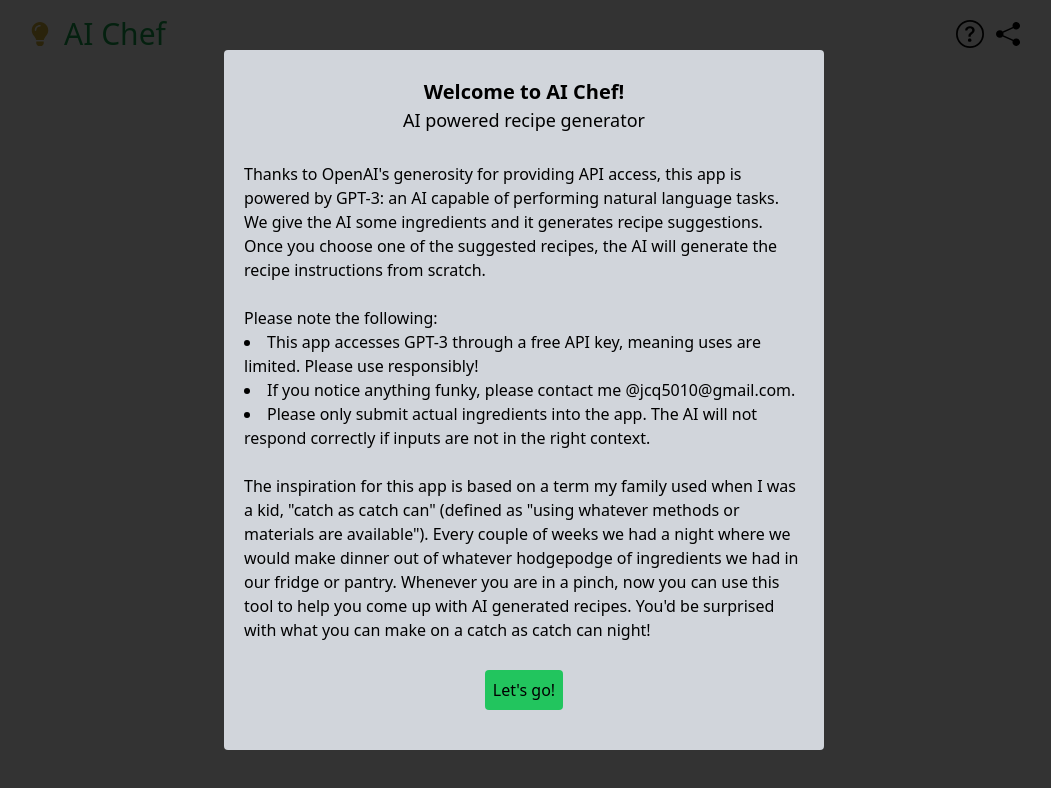
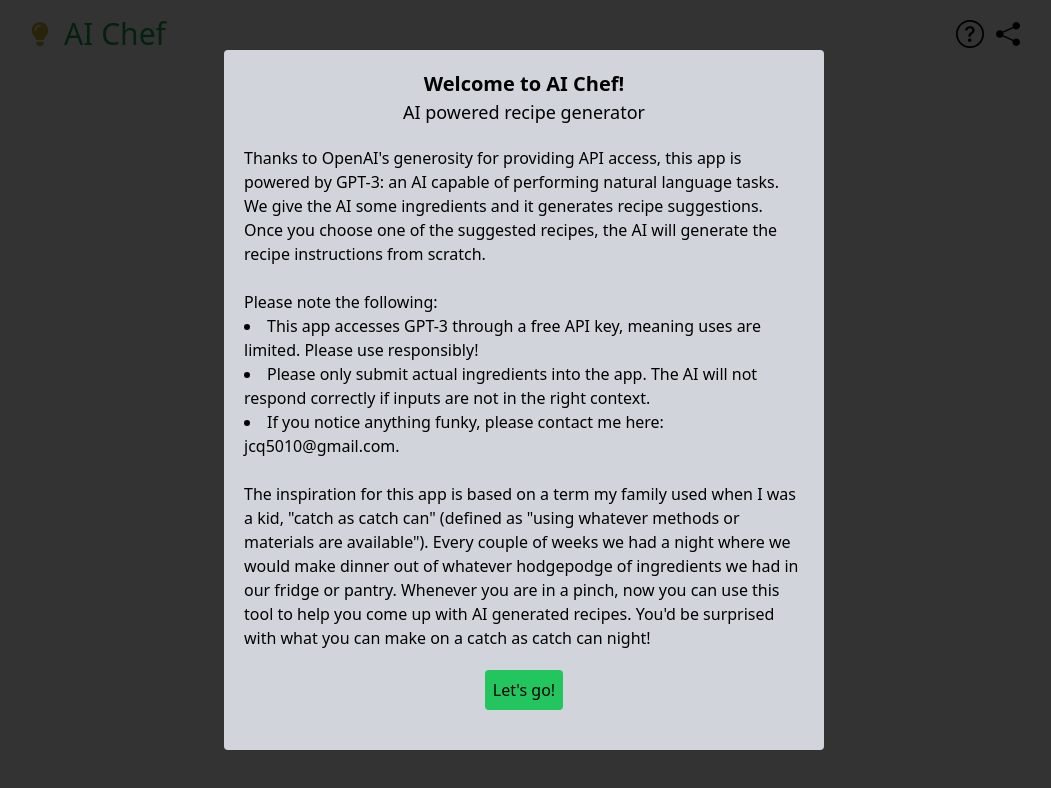
Before and after one commit to jeremiah-quill/Brainfood, a React (Create React App) app: page /about in a window 1280 px wide. Both pictures are taken after a click on the button 1086 px from the left and 34 px from the top of the page. Shown: the top 788 px of the page, without its empty margins (116-1167 px from the left). Built offline with nearby package versions, Linux system fonts and the light colour scheme.

Commit message:
switched order of modal list items

```diff
--- a/src/components/InfoModal/InfoModal.js
+++ b/src/components/InfoModal/InfoModal.js
@@ -27,11 +27,11 @@ const InfoModal = ({ closeModal }) => {
                     This app accesses GPT-3 through a free API key, meaning uses are limited. Please
                     use responsibly!
                   </li>
-                  <li>If you notice anything funky, please contact me @jcq5010@gmail.com.</li>
                   <li>
                     Please only submit actual ingredients into the app. The AI will not respond
                     correctly if inputs are not in the right context.
                   </li>
+                  <li>If you notice anything funky, please contact me here: jcq5010@gmail.com.</li>
                 </ol>
               </div>
               <br></br>
```
